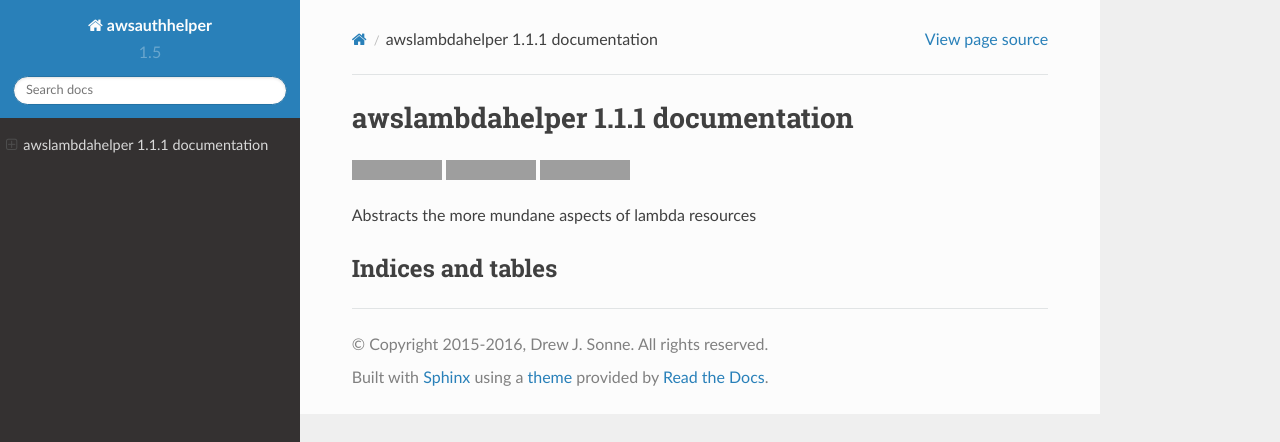
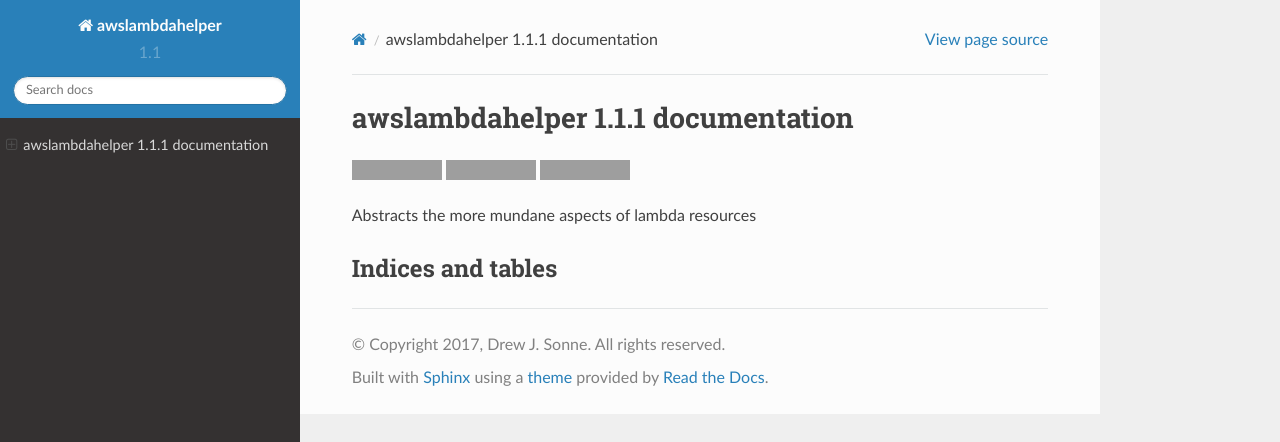
Before and after one commit to drewsonne/awslambdahelper, a Sphinx documentation site: the page built from docs/index.rst, in a window 1280 px wide, cut to the strip 0-442 px from the top of the page. Built offline with Sphinx 7.4.7 and the Read the Docs theme 2.0.0, drawn with Linux system fonts in a browser that asks for light colours; pages that are not in the unit, such as notebooks, are missing from menus; grey boxes are pictures that could not be loaded.

Commit message:
Fixed docs generation

```diff
--- a/docs/conf.py
+++ b/docs/conf.py
@@ -1,6 +1,6 @@
 # -*- coding: utf-8 -*-
 #
-# awsauthhelper documentation build configuration file, created by
+# awslambdahelper documentation build configuration file, created by
 # sphinx-quickstart on Sun May 27 22:23:51 2012.
 #
 # This file is execfile()d with the current directory set to its containing dir.
@@ -41,17 +41,17 @@
 master_doc = 'index'
 
 # General information about the project.
-project = u'awsauthhelper'
-copyright = u'2015-2016, Drew J. Sonne. All rights reserved'
+project = u'awslambdahelper'
+copyright = u'2017, Drew J. Sonne. All rights reserved'
 
 # The version info for the project you're documenting, acts as replacement for
 # |version| and |release|, also used in various other places throughout the
 # built documents.
 #
 # The short X.Y version.
-version = '1.5'
+version = '1.1'
 # The full version, including alpha/beta/rc tags.
-release = '1.5.1'
+release = '1.1.1'
 
 # The language for content autogenerated by Sphinx. Refer to documentation
 # for a list of supported languages.
@@ -165,7 +165,7 @@
 #html_file_suffix = None
 
 # Output file base name for HTML help builder.
-htmlhelp_basename = 'awsauthhelperdoc'
+htmlhelp_basename = 'awslambdahelperdoc'
 
 
 # -- Options for LaTeX output --------------------------------------------------
@@ -184,7 +184,7 @@
 # Grouping the document tree into LaTeX files. List of tuples
 # (source start file, target name, title, author, documentclass [howto/manual]).
 latex_documents = [
-  ('index', 'awsauthhelper.tex', u'awsauthhelper Documentation',
+  ('index', 'awslambdahelper.tex', u'awslambdahelper Documentation',
    u'Drew J. Sonne', 'manual'),
 ]
 
@@ -214,7 +214,7 @@
 # One entry per manual page. List of tuples
 # (source start file, name, description, authors, manual section).
 man_pages = [
-    ('index', 'awsauthhelper', u'awsauthhelper Documentation',
+    ('index', 'awslambdahelper', u'awslambdahelper Documentation',
      [u'Drew J. Sonne'], 1)
 ]
 
@@ -229,11 +229,11 @@
 #  dir menu entry, description, category)
 texinfo_documents = [
   ('index',
-   'awsauthhelper',
-   u'awsauthhelper Documentation',
+   'awslambdahelper',
+   u'awslambdahelper Documentation',
    u'Drew J. Sonne',
-   'awsauthhelper',
-   'An AWS authentication library for Python',
+   'awslambdahelper',
+   'Abstracts the more mundane aspects of lambda resources.',
    'Miscellaneous'),
 ]
 
```
Also changed, not shown: README.md (+1 -1 lines).
